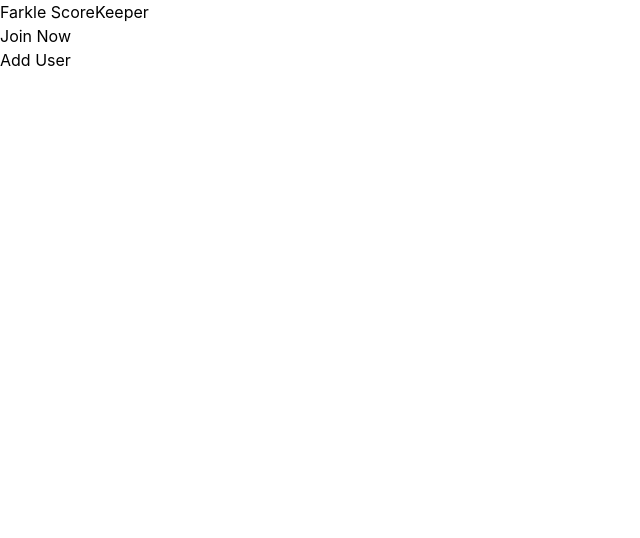
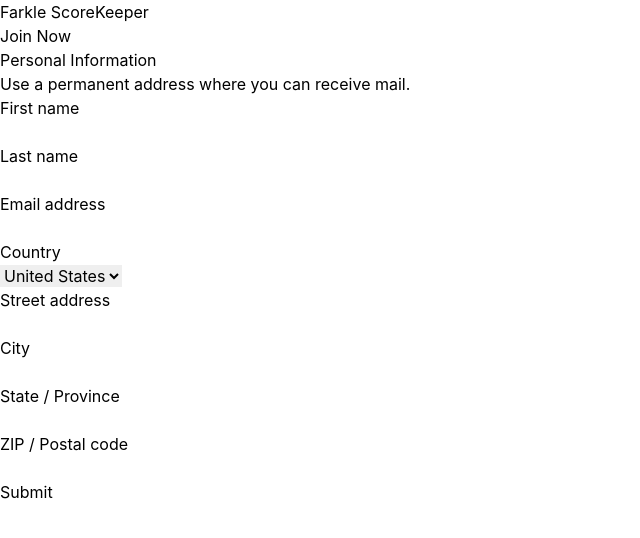
Before and after one commit to spell-landon/farkle-firebase, a Next.js app: page /add-users in a window 1280 px wide. Shown: the top 538 px of the page, without its empty margins (0-640 px from the left). Built offline with nearby package versions, Linux system fonts and the light colour scheme; no server answers.

Commit message:
Start player reducer

```diff
--- a/components/Nav.js
+++ b/components/Nav.js
@@ -6,7 +6,6 @@ import Image from 'next/image';
 
 export const Nav = () => {
   const [user, loading] = useAuthState(auth);
-  console.log(user);
   return (
     <nav className='py-4 px-4 flex justify-between items-center align-middle bg-gray-200 dark:bg-gray-800'>
       <Link href={'/'}>Farkle ScoreKeeper</Link>
--- a/pages/_app.js
+++ b/pages/_app.js
@@ -1,13 +1,16 @@
 import { Layout } from '../components/layout';
 import '../styles/globals.css';
 import { ThemeProvider } from 'next-themes';
+import { PlayersProvider } from '../utils/playerReducer';
 
 function MyApp({ Component, pageProps }) {
   return (
     <ThemeProvider attribute='class'>
-      <Layout>
-        <Component {...pageProps} />
-      </Layout>
+      <PlayersProvider>
+        <Layout>
+          <Component {...pageProps} />
+        </Layout>
+      </PlayersProvider>
     </ThemeProvider>
   );
 }
--- a/pages/add-users.js
+++ b/pages/add-users.js
@@ -1,10 +1,178 @@
-import React from 'react';
+import React, { useState } from 'react';
+import { usePlayersContext } from '../utils/playerReducer';
 
 const AddUsers = () => {
+  const [players, setPlayers] = usePlayersContext();
+  const [newPlayer, setNewPlayer] = useState({});
+
+  console.log(newPlayer);
+
+  const handleChange = (e) => {
+    setNewPlayer({ ...newPlayer, [e.target.id]: e.target.value });
+  };
+
+  const addPlayer = (e) => {
+    e.preventDefault();
+    console.log('AddPlayer: ', newPlayer);
+    setPlayers([...players, newPlayer]);
+    console.log(players);
+  };
+
   return (
-    <div>
-      <button className='bg-blue-300 p-2'>Add User</button>
-    </div>
+    <form onSubmit={addPlayer}>
+      <div className='space-y-6 pt-8 sm:space-y-5 sm:pt-10'>
+        <div>
+          <h3 className='text-lg font-medium leading-6 text-gray-900'>
+            Personal Information
+          </h3>
+          <p className='mt-1 max-w-2xl text-sm text-gray-500'>
+            Use a permanent address where you can receive mail.
+          </p>
+        </div>
+        <div className='space-y-6 sm:space-y-5'>
+          <div className='sm:grid sm:grid-cols-3 sm:items-start sm:gap-4 sm:border-t sm:border-gray-200 sm:pt-5'>
+            <label
+              htmlFor='firstName'
+              className='block text-sm font-medium text-gray-700 sm:mt-px sm:pt-2'>
+              First name
+            </label>
+            <div className='mt-1 sm:col-span-2 sm:mt-0'>
+              <input
+                type='text'
+                name='firstName'
+                id='firstName'
+                autoComplete='given-name'
+                value={newPlayer.firstName}
+                onChange={handleChange}
+                className='block w-full max-w-lg rounded-md border-gray-300 shadow-sm focus:border-indigo-500 focus:ring-indigo-500 sm:max-w-xs sm:text-sm'
+              />
+            </div>
+          </div>
+
+          <div className='sm:grid sm:grid-cols-3 sm:items-start sm:gap-4 sm:border-t sm:border-gray-200 sm:pt-5'>
+            <label
+              htmlFor='last-name'
+              className='block text-sm font-medium text-gray-700 sm:mt-px sm:pt-2'>
+              Last name
+            </label>
+            <div className='mt-1 sm:col-span-2 sm:mt-0'>
+              <input
+                type='text'
+                name='last-name'
+                id='last-name'
+                autoComplete='family-name'
+                className='block w-full max-w-lg rounded-md border-gray-300 shadow-sm focus:border-indigo-500 focus:ring-indigo-500 sm:max-w-xs sm:text-sm'
+              />
+            </div>
+          </div>
+
+          <div className='sm:grid sm:grid-cols-3 sm:items-start sm:gap-4 sm:border-t sm:border-gray-200 sm:pt-5'>
+            <label
+              htmlFor='email'
+              className='block text-sm font-medium text-gray-700 sm:mt-px sm:pt-2'>
+              Email address
+            </label>
+            <div className='mt-1 sm:col-span-2 sm:mt-0'>
+              <input
+                id='email'
+                name='email'
+                type='email'
+                autoComplete='email'
+                className='block w-full max-w-lg rounded-md border-gray-300 shadow-sm focus:border-indigo-500 focus:ring-indigo-500 sm:text-sm'
+              />
+            </div>
+          </div>
+
+          <div className='sm:grid sm:grid-cols-3 sm:items-start sm:gap-4 sm:border-t sm:border-gray-200 sm:pt-5'>
+            <label
+              htmlFor='country'
+              className='block text-sm font-medium text-gray-700 sm:mt-px sm:pt-2'>
+              Country
+            </label>
+            <div className='mt-1 sm:col-span-2 sm:mt-0'>
+              <select
+                id='country'
+                name='country'
+                autoComplete='country-name'
+                className='block w-full max-w-lg rounded-md border-gray-300 shadow-sm focus:border-indigo-500 focus:ring-indigo-500 sm:max-w-xs sm:text-sm'>
+                <option>United States</option>
+                <option>Canada</option>
+                <option>Mexico</option>
+              </select>
+            </div>
+          </div>
+
+          <div className='sm:grid sm:grid-cols-3 sm:items-start sm:gap-4 sm:border-t sm:border-gray-200 sm:pt-5'>
+            <label
+              htmlFor='street-address'
+              className='block text-sm font-medium text-gray-700 sm:mt-px sm:pt-2'>
+              Street address
+            </label>
+            <div className='mt-1 sm:col-span-2 sm:mt-0'>
+              <input
+                type='text'
+                name='street-address'
+                id='street-address'
+                autoComplete='street-address'
+                className='block w-full max-w-lg rounded-md border-gray-300 shadow-sm focus:border-indigo-500 focus:ring-indigo-500 sm:text-sm'
+              />
+            </div>
+          </div>
+
+          <div className='sm:grid sm:grid-cols-3 sm:items-start sm:gap-4 sm:border-t sm:border-gray-200 sm:pt-5'>
+            <label
+              htmlFor='city'
+              className='block text-sm font-medium text-gray-700 sm:mt-px sm:pt-2'>
+              City
+            </label>
+            <div className='mt-1 sm:col-span-2 sm:mt-0'>
+              <input
+                type='text'
+                name='city'
+                id='city'
+                autoComplete='address-level2'
+                className='block w-full max-w-lg rounded-md border-gray-300 shadow-sm focus:border-indigo-500 focus:ring-indigo-500 sm:max-w-xs sm:text-sm'
+              />
+            </div>
+          </div>
+
+          <div className='sm:grid sm:grid-cols-3 sm:items-start sm:gap-4 sm:border-t sm:border-gray-200 sm:pt-5'>
+            <label
+              htmlFor='region'
+              className='block text-sm font-medium text-gray-700 sm:mt-px sm:pt-2'>
+              State / Province
+            </label>
+            <div className='mt-1 sm:col-span-2 sm:mt-0'>
+              <input
+                type='text'
+                name='region'
+                id='region'
+                autoComplete='address-level1'
+                className='block w-full max-w-lg rounded-md border-gray-300 shadow-sm focus:border-indigo-500 focus:ring-indigo-500 sm:max-w-xs sm:text-sm'
+              />
+            </div>
+          </div>
+
+          <div className='sm:grid sm:grid-cols-3 sm:items-start sm:gap-4 sm:border-t sm:border-gray-200 sm:pt-5'>
+            <label
+              htmlFor='postal-code'
+              className='block text-sm font-medium text-gray-700 sm:mt-px sm:pt-2'>
+              ZIP / Postal code
+            </label>
+            <div className='mt-1 sm:col-span-2 sm:mt-0'>
+              <input
+                type='text'
+                name='postal-code'
+                id='postal-code'
+                autoComplete='postal-code'
+                className='block w-full max-w-lg rounded-md border-gray-300 shadow-sm focus:border-indigo-500 focus:ring-indigo-500 sm:max-w-xs sm:text-sm'
+              />
+            </div>
+          </div>
+        </div>
+      </div>
+      <input type='submit' value='Submit' className='bg-blue-300 p-2 mt-6' />
+    </form>
   );
 };
 
--- a/pages/auth/login.js
+++ b/pages/auth/login.js
@@ -20,7 +20,6 @@ const Login = () => {
   const GoogleLogin = async () => {
     try {
       const result = await signInWithPopup(auth, googleProvider);
-      console.log(result.user);
       route.push('/dashboard');
     } catch (error) {
       console.log(error);
@@ -32,14 +31,12 @@ const Login = () => {
   const FacebookLogin = async () => {
     try {
       const result = await signInWithPopup(auth, fbProvider);
-      console.log('Result: ', result);
       const credential = await FacebookAuthProvider.credentialFromResult(
         result
       );
       const token = credential.accessToken;
       let photoURL = result.user.photoURL + '?height=500&access_token=' + token;
       await updateProfile(auth.currentUser, { photoURL: photoURL });
-      console.log(result);
       route.push('/dashboard');
     } catch (error) {
       console.log(error);
--- /dev/null
+++ b/utils/playerReducer.js
@@ -0,0 +1,16 @@
+import { createContext, useContext, useState } from 'react';
+
+const Context = createContext();
+
+export function PlayersProvider({ children }) {
+  const [players, setPlayers] = useState([]);
+  return (
+    <Context.Provider value={[players, setPlayers]}>
+      {children}
+    </Context.Provider>
+  );
+}
+
+export function usePlayersContext() {
+  return useContext(Context);
+}
```
Also changed, not shown: pages/index.js (+12 -0 lines), 2 other files (tests, documents, lock files or other folders).
